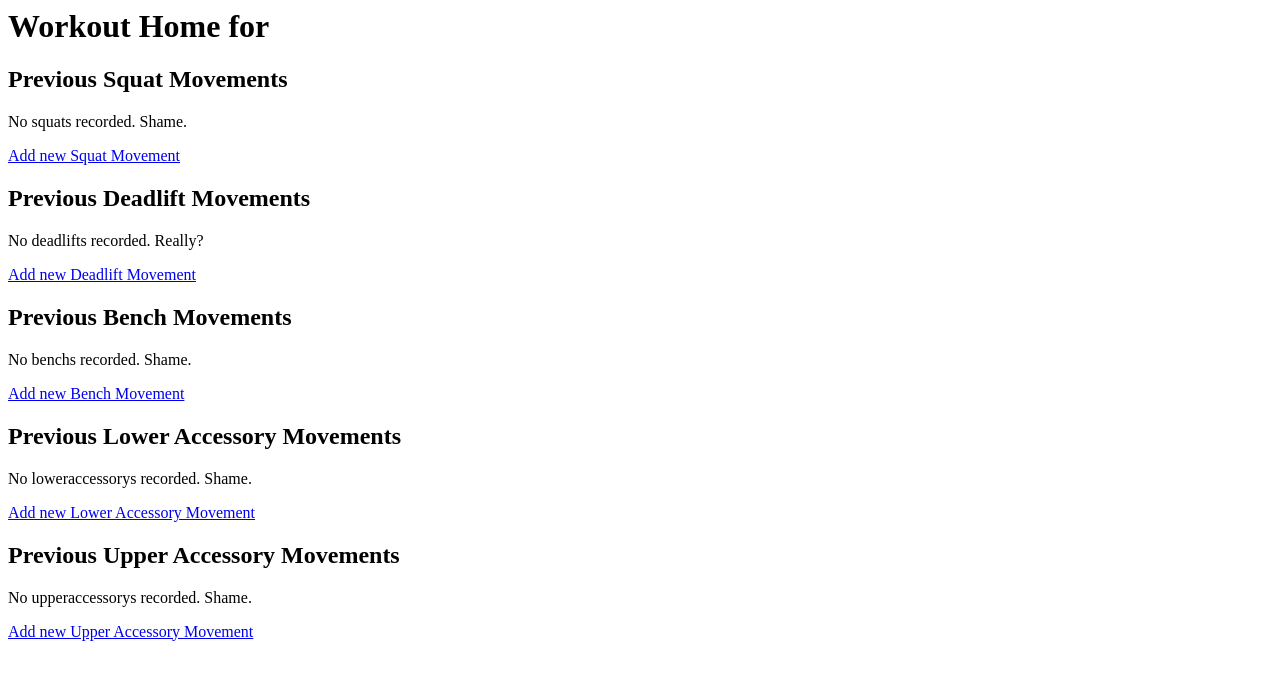
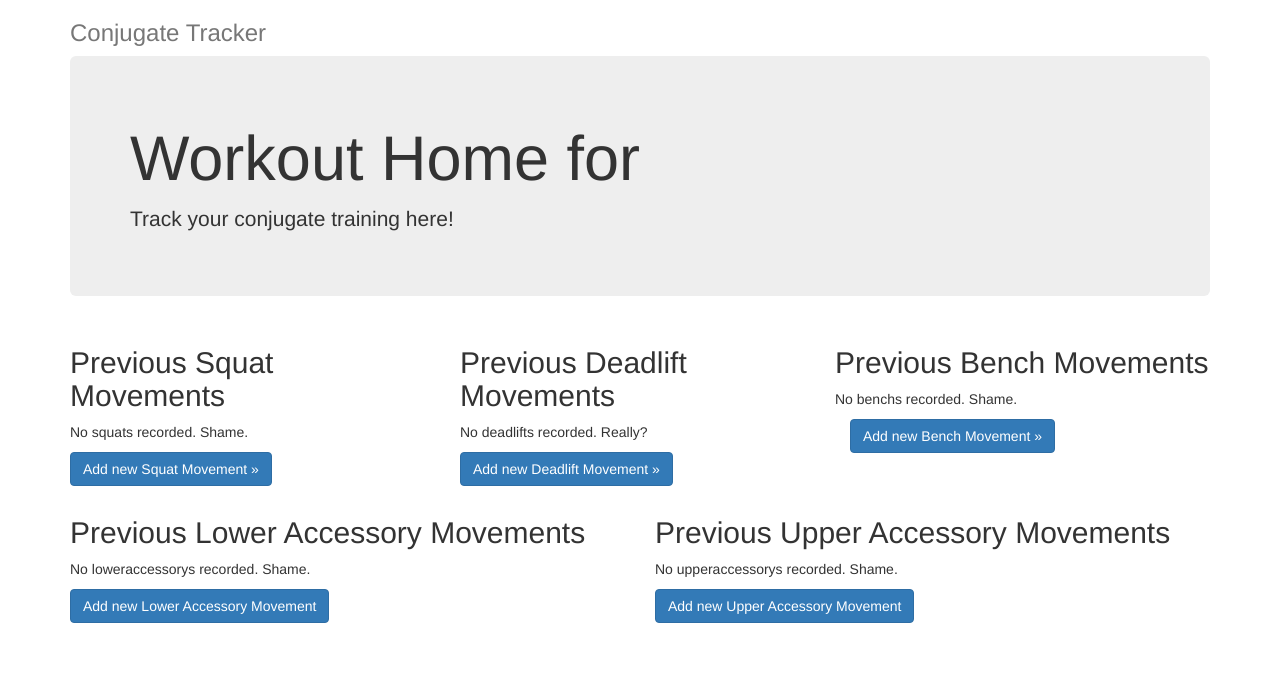
Before and after one commit to StrongAndClumsy/ConjugateTracker, a Django app: page /tracker/ in a window 1280 px wide. Shown: the top 680 px of the page. Run offline with Django 3.2, Linux system fonts and the light colour scheme; data that the repository does not hold is empty; some libraries are stand-ins or nearby versions.

Commit message:
Added Bootstrap to index page

```diff
--- /dev/null
+++ b/tracker/templates/tracker/base.html
@@ -0,0 +1,15 @@
+<!DOCTYPE html>
+<html>
+<head>
+<link rel="stylesheet" href="https://maxcdn.bootstrapcdn.com/bootstrap/3.3.7/css/bootstrap.min.css" integrity="sha384-BVYiiSIFeK1dGmJRAkycuHAHRg32OmUcww7on3RYdg4Va+PmSTsz/K68vbdEjh4u" crossorigin="anonymous">
+<!-- Latest compiled and minified JavaScript -->
+<script src="https://maxcdn.bootstrapcdn.com/bootstrap/3.3.7/js/bootstrap.min.js" integrity="sha384-Tc5IQib027qvyjSMfHjOMaLkfuWVxZxUPnCJA7l2mCWNIpG9mGCD8wGNIcPD7Txa" crossorigin="anonymous"></script>
+	<title>Conjugate Tracker</title>
+</head>
+<body>
+
+	{% block content %}
+	{% endblock %}
+
+</body>
+</html>
--- a/tracker/templates/tracker/index.html
+++ b/tracker/templates/tracker/index.html
@@ -1,6 +1,34 @@
+{% extends 'tracker/base.html' %}
+{% block content %}
 
+<div class="container">
+
+      <!-- The justified navigation menu is meant for single line per list item.
+      Multiple lines will require custom code not provided by Bootstrap. -->
+      <div class="masthead">
+        <h3 class="text-muted">Conjugate Tracker</h3>
+        <!--<nav>
+          <ul class="nav nav-justified">
+            <li class="active"><a href="#">Home</a></li>
+            <li><a href="#">Projects</a></li>
+            <li><a href="#">Services</a></li>
+            <li><a href="#">Downloads</a></li>
+            <li><a href="#">About</a></li>
+            <li><a href="#">Contact</a></li>
+          </ul>
+      </nav>-->
+  </div>
+
+  <!-- Jumbotron -->
+  <div class="jumbotron">
     <h1>Workout Home for {{user_name}}</h1>
+    <p class="lead">Track your conjugate training here!</p>
 
+</div>
+
+<!-- Example row of columns -->
+<div class="row">
+    <div class="col-lg-4">
         <h2>Previous Squat Movements</h2>
         {% if latest_squat_list %}
         <ul>
@@ -11,8 +39,13 @@
         {% else %}
         <p>No squats recorded. Shame.</p>
         {% endif %}
-<a href="{% url 'tracker:squat_new' %}">Add new Squat Movement</a>
 
+        <p><a class="btn btn-primary" href="{% url 'tracker:squat_new' %}" role="button">Add new Squat Movement &raquo;</a></p>
+    </div>
+
+
+
+    <div class="col-lg-4">
         <h2>Previous Deadlift Movements</h2>
         {% if latest_deadlift_list %}
         <ul>
@@ -23,7 +56,10 @@
         {% else %}
         <p>No deadlifts recorded. Really?</p>
         {% endif %}
-<a href="{% url 'tracker:deadlift_new' %}">Add new Deadlift Movement</a>
+
+
+        <p><a class="btn btn-primary" href="{% url 'tracker:deadlift_new' %}" role="button">Add new Deadlift Movement &raquo;</a></p>
+    </div>
 
     <h2>Previous Bench Movements</h2>
 {% if latest_bench_list %}
@@ -35,8 +71,15 @@
 {% else %}
 <p>No benchs recorded. Shame.</p>
 {% endif %}
-<a href="{% url 'tracker:bench_new' %}">Add new Bench Movement</a>
 
+    <div class="col-lg-4">
+
+      <p><a class="btn btn-primary" href="{% url 'tracker:bench_new' %}" role="button">Add new Bench Movement &raquo;</a></p>
+  </div>
+</div>
+
+<div class="row">
+    <div class="col-lg-6">
       <h2>Previous Lower Accessory Movements</h2>
 {% if latest_loweraccessory_list %}
 <ul>
@@ -47,8 +90,14 @@
 {% else %}
 <p>No loweraccessorys recorded. Shame.</p>
 {% endif %}
-<a href="{% url 'tracker:lower_new' %}">Add new Lower Accessory Movement</a>
 
+<p><a class="btn btn-primary" href="{% url 'tracker:lower_new' %}" role="button">Add new Lower Accessory Movement</a></p>
+
+  </div>
+
+
+
+  <div class="col-lg-6">
       <h2>Previous Upper Accessory Movements</h2>
 {% if latest_upperaccessory_list %}
 <ul>
@@ -59,4 +108,11 @@
 {% else %}
 <p>No upperaccessorys recorded. Shame.</p>
 {% endif %}
-<a href="{% url 'tracker:upper_new' %}">Add new Upper Accessory Movement</a>
+
+<p><a class="btn btn-primary" href="{% url 'tracker:upper_new' %}" role="button">Add new Upper Accessory Movement</a></p>
+
+  </div>
+</div>
+
+
+{% endblock %}
```
Also changed, not shown: tracker/templates/tracker/detail.html (deleted, +0 -12 lines). Lines whose indentation alone changed are shown as unchanged.
